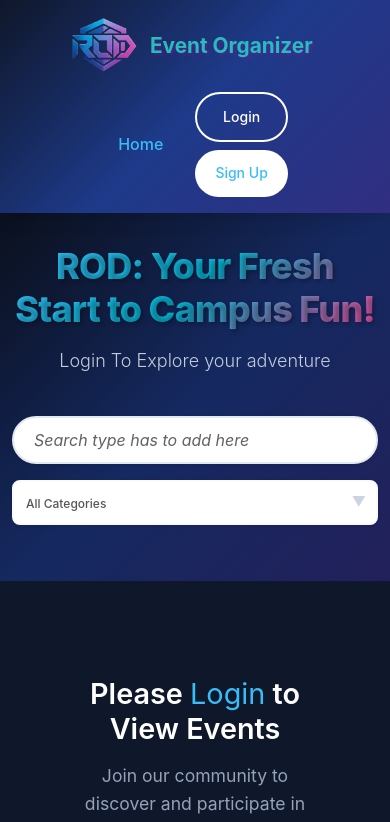
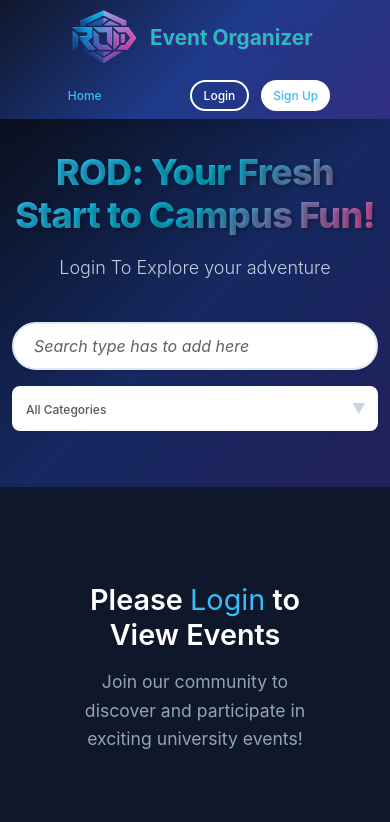
Before and after one commit to Rosh-codes/Event-Organiser, a React (Vite) app: page / in a window 390 px wide. Shown: the top 822 px of the page. Built offline with nearby package versions, Linux system fonts and the light colour scheme.

Commit message:
added resposiveness

```diff
--- a/src/components/Footer.jsx
+++ b/src/components/Footer.jsx
@@ -1,5 +1,3 @@
-import React from "react";
-
 const Footer = () => {
   return (
     <footer className="footer">
--- a/src/styles/components/header.css
+++ b/src/styles/components/header.css
@@ -101,11 +101,14 @@
   background: rgba(255, 255, 255, 0.3);
 }
 
+/* Tablet and smaller devices */
 @media (max-width: 768px) {
+  .header {
+    padding: var(--spacing-3) 0;
+  }
+
   .header-container {
     padding: 0 var(--spacing-4);
-    flex-direction: column;
-    gap: var(--spacing-4);
   }
 
   .logo h1 {
@@ -116,16 +119,64 @@
     gap: var(--spacing-4);
   }
 
-  .auth-buttons {
-    flex-direction: column;
-    width: 100%;
-    gap: var(--spacing-2);
+  .nav-link {
+    padding: var(--spacing-2) var(--spacing-3);
+    font-size: var(--font-sm);
   }
 
   .login-btn,
   .signup-btn,
   .logout-btn {
-    width: 100%;
-    max-width: 200px;
+    padding: var(--spacing-2) var(--spacing-4);
+    font-size: var(--font-xs);
+  }
+
+  .welcome-text {
+    font-size: var(--font-sm);
   }
 }
+
+/* Mobile devices */
+@media (max-width: 480px) {
+  .header {
+    padding: var(--spacing-2) 0;
+  }
+
+  .header-container {
+    padding: 0 var(--spacing-3);
+    flex-direction: column;
+    gap: var(--spacing-3);
+  }
+
+  .logo h1 {
+    font-size: var(--font-lg);
+  }
+
+  .nav {
+    justify-content: center;
+    gap: var(--spacing-20);
+  }
+
+  .nav-link {
+    padding: var(--spacing-1) var(--spacing-2);
+    font-size: var(--font-xs);
+  }
+
+  .auth-buttons {
+    width: 100%;
+    justify-content: center;
+    gap: var(--spacing-3);
+  }
+
+  .login-btn,
+  .signup-btn,
+  .logout-btn {
+    padding: var(--spacing-1) var(--spacing-3);
+    font-size: var(--font-xs);
+    max-width: 120px;
+  }
+
+  .welcome-text {
+    font-size: var(--font-xs);
+  }
+}
```
